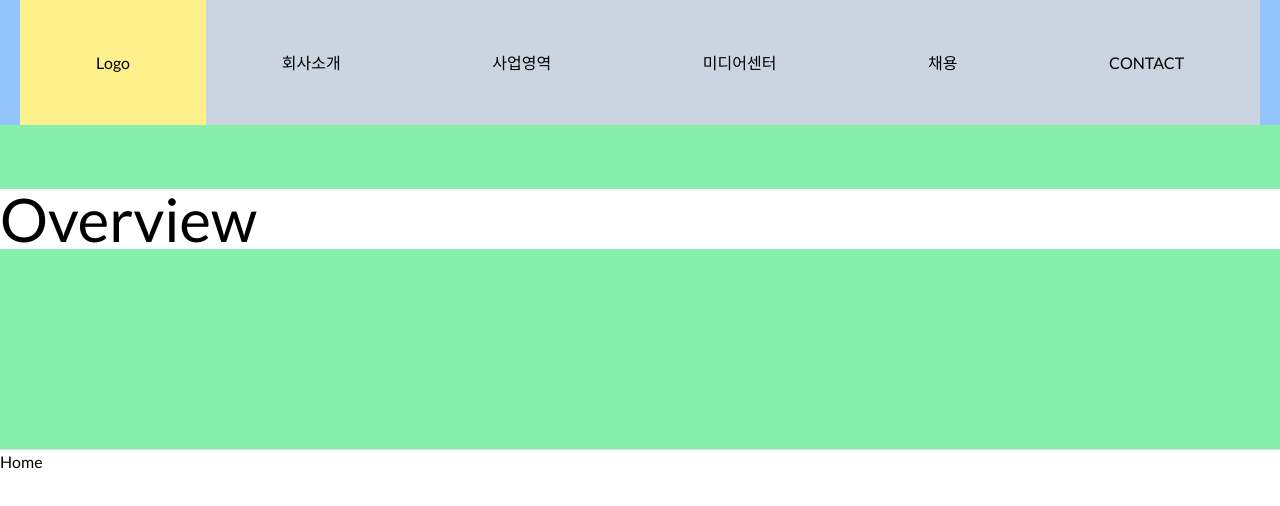
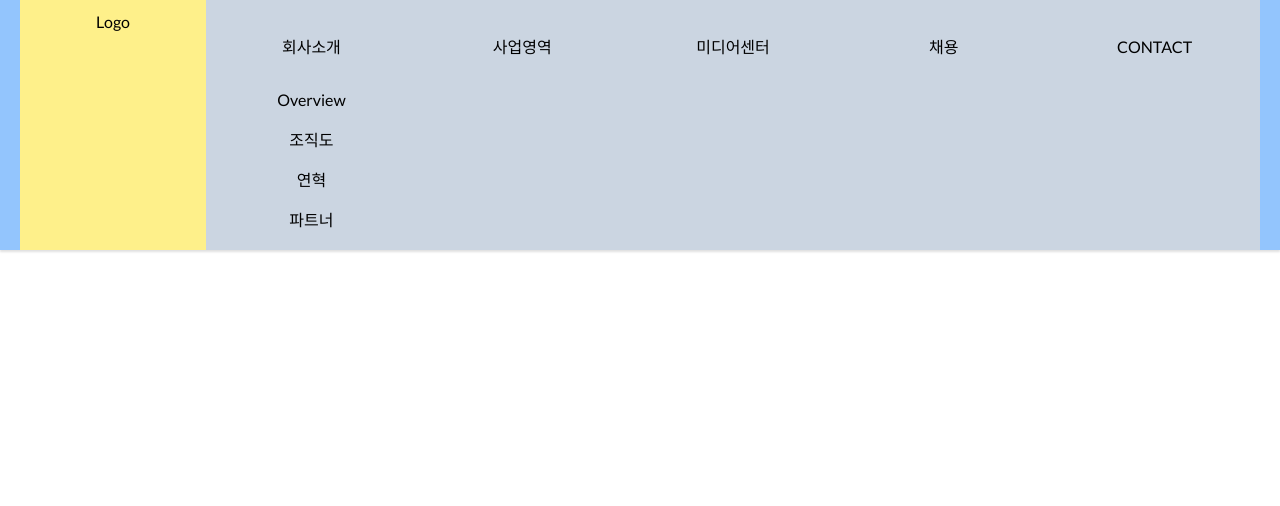
Before and after one commit to heedaelee/fiveworks_homepage, a React (Vite) app: page / in a window 1280 px wide. Shown: the top 506 px of the page. Built offline with nearby package versions, Linux system fonts and the light colour scheme; a web font is replaced by a local one.

Commit message:
fix: 컴포넌트 분할 전

```diff
--- a/src/pages/container/index.tsx
+++ b/src/pages/container/index.tsx
@@ -1,39 +1,64 @@
+import {useState} from 'react';
 import {Link, Outlet} from 'react-router-dom';
+import '@/styles/globalCss.css';
 
 const Container = () => {
+  const [isOpen, setIsOpen] = useState(false);
+
   return (
     <div className='flex flex-col h-screen'>
-      <header className=' bg-blue-300 h-[125px] p-0 z-[999] fixed w-full px-5'>
-        <div className=' bg-red-400 container mx-auto h-full flex flex-row'>
-          <div className='bg-yellow-200 w-[15%] flex flex-row justify-center items-center'>
+      <header
+        onMouseEnter={() => setIsOpen(true)}
+        onMouseLeave={() => setIsOpen(false)}
+        className={`bg-blue-300 h-[125px] p-0 z-[999] fixed w-full px-5 top-0
+        transition-all duration-300 ease-in-out ${isOpen && 'h-[250px]'}
+        shadow-custom
+        `}>
+        <div className=' bg-red-400 container mx-auto flex flex-row h-full'>
+          <div className='bg-yellow-200 w-[15%] flex flex-row justify-center p-[10px]'>
             <Link to='/'>
               <div>Logo</div>
             </Link>
           </div>
-          <ul className='bg-slate-300 flex flex-row justify-around items-center w-[85%]'>
-            <li>
+          <ul className='bg-slate-300 flex flex-row justify-around pt-[35px] w-[85%]'>
+            <li className='w-1/5 text-center'>
               <Link to='/intro/overview'>회사소개</Link>
+              <ul className={`${isOpen ? 'visible' : 'invisible'} mt-[21px] text-center`}>
+                <li className='py-2'>
+                  <a href='/intro/overview'>Overview</a>
+                </li>
+                <li className='py-2'>
+                  <a href='/intro/group'>조직도</a>
+                </li>
+                <li className='py-2'>
+                  <a href='/intro/history'>연혁</a>
+                </li>
+                <li className='py-2'>
+                  <a href='/intro/partners'>파트너</a>
+                </li>
+              </ul>
             </li>
-            <li>
+            <li className='w-1/5 text-center'>
               <Link to='/business/ai'>사업영역</Link>
             </li>
-            <li>
+            <li className='w-1/5 text-center'>
               <Link to='/media/news'>미디어센터</Link>
             </li>
-            <li>
+            <li className='w-1/5 text-center'>
               <Link to='/careers/process'>채용</Link>
             </li>
-            <li>
+            <li className='w-1/5 text-center'>
               <Link to='/contact'>CONTACT</Link>
             </li>
           </ul>
         </div>
       </header>
-      <aside className='bg-green-300 h-[450px] w-full flex flex-col justify-end pb-[100px] border-b-[1px] border-solid border-[#ddd]'>
+      {/* 홈 아닐시 */}
+      {/* <aside className='bg-green-300 h-[450px] w-full flex flex-col justify-end pb-[100px] border-b-[1px] border-solid border-[#ddd]'>
         <div className='container mx-auto h-[160px]'>
           <div className='bg-white w-full text-6xl'>Overview</div>
         </div>
-      </aside>
+      </aside> */}
       <main>
         <Outlet />
       </main>
--- /dev/null
+++ b/src/styles/globalCss.css
@@ -0,0 +1,11 @@
+/* .depth2 {
+  display: none;
+} */
+
+.shadow-custom {
+  box-shadow: 0 0.125em 0.125em 0 rgba(0, 0, 0, 0.125);
+}
+/*
+body {
+  font-family: 'Lato', 'Pretendard-Regular', '맑은 고딕', sans-serif;
+} */
```
Also changed, not shown: src/pages/container/components/navigation/MenuList.tsx (added).
